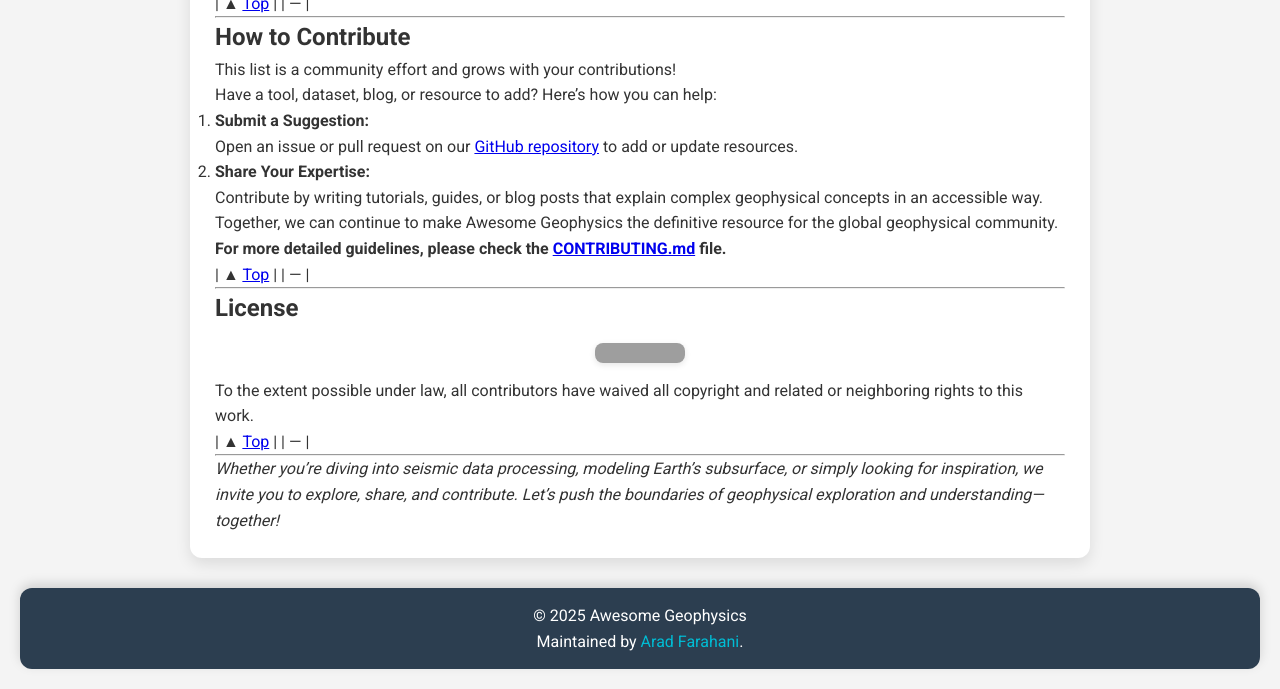
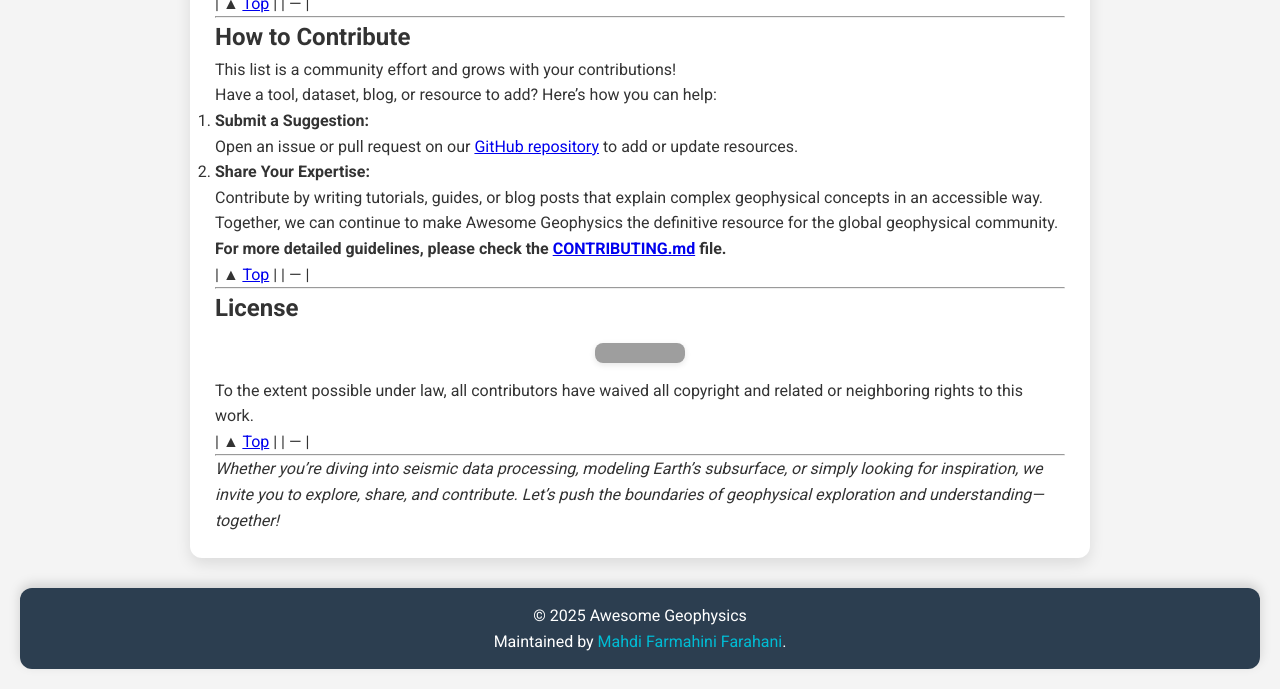
Before and after one commit to knible/awesome-geophysics, a Jekyll site: the page built from index.md, in a window 1280 px wide and 900 px high, scrolled down 13637 px, cut to the strip 211-900 px from the top of the window. Built offline with Jekyll 4.4.1, drawn with Linux system fonts in a browser that asks for light colours; grey boxes are pictures that could not be loaded.

Commit message:
Update _config.yml

```diff
--- a/_config.yml
+++ b/_config.yml
@@ -7,5 +7,5 @@ relative_links:
   enabled: true
   collections: true
 author:
-  name: "Arad Farahani"
+  name: "Mahdi Farmahini Farahani"
   github: "https://github.com/aradfarahani"
```
